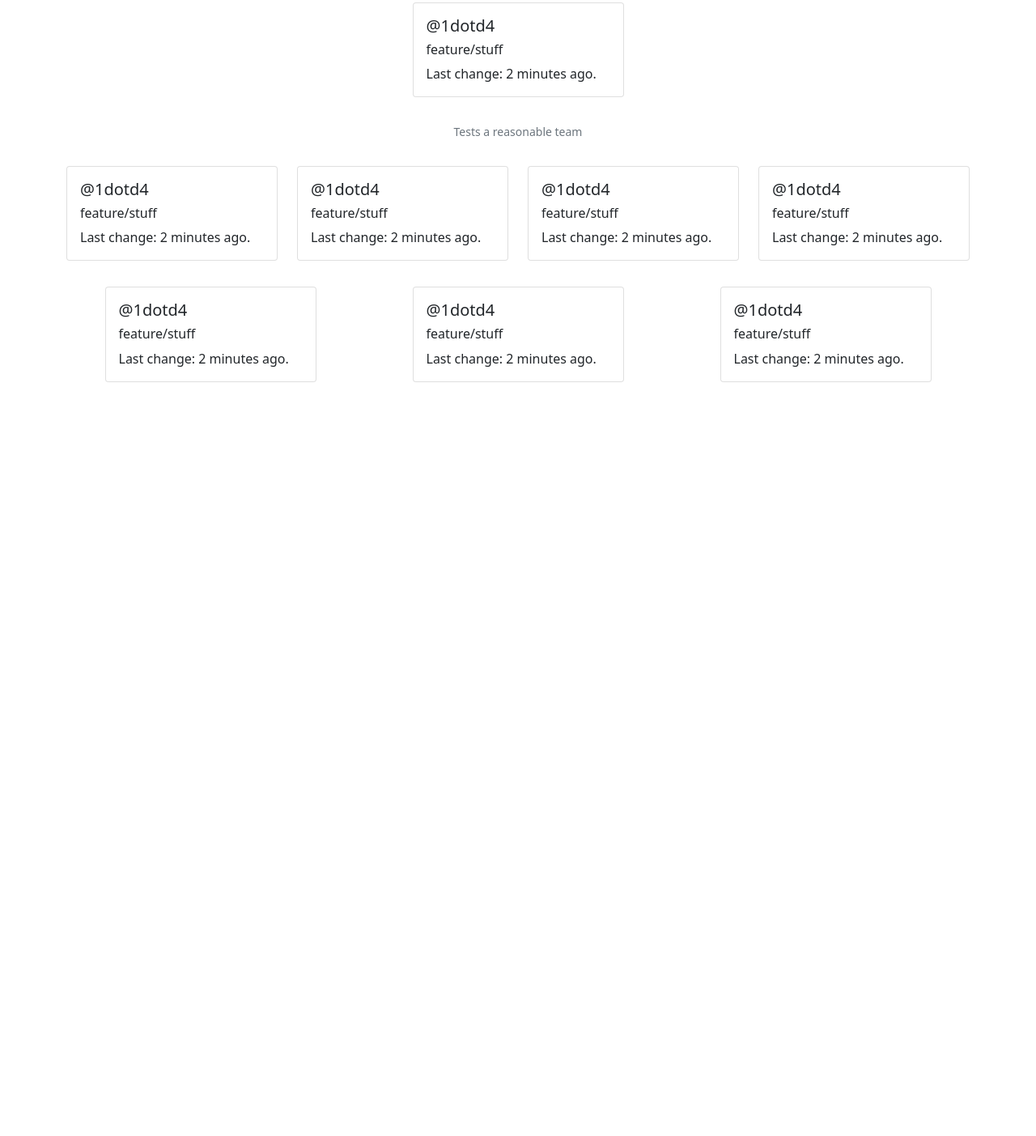
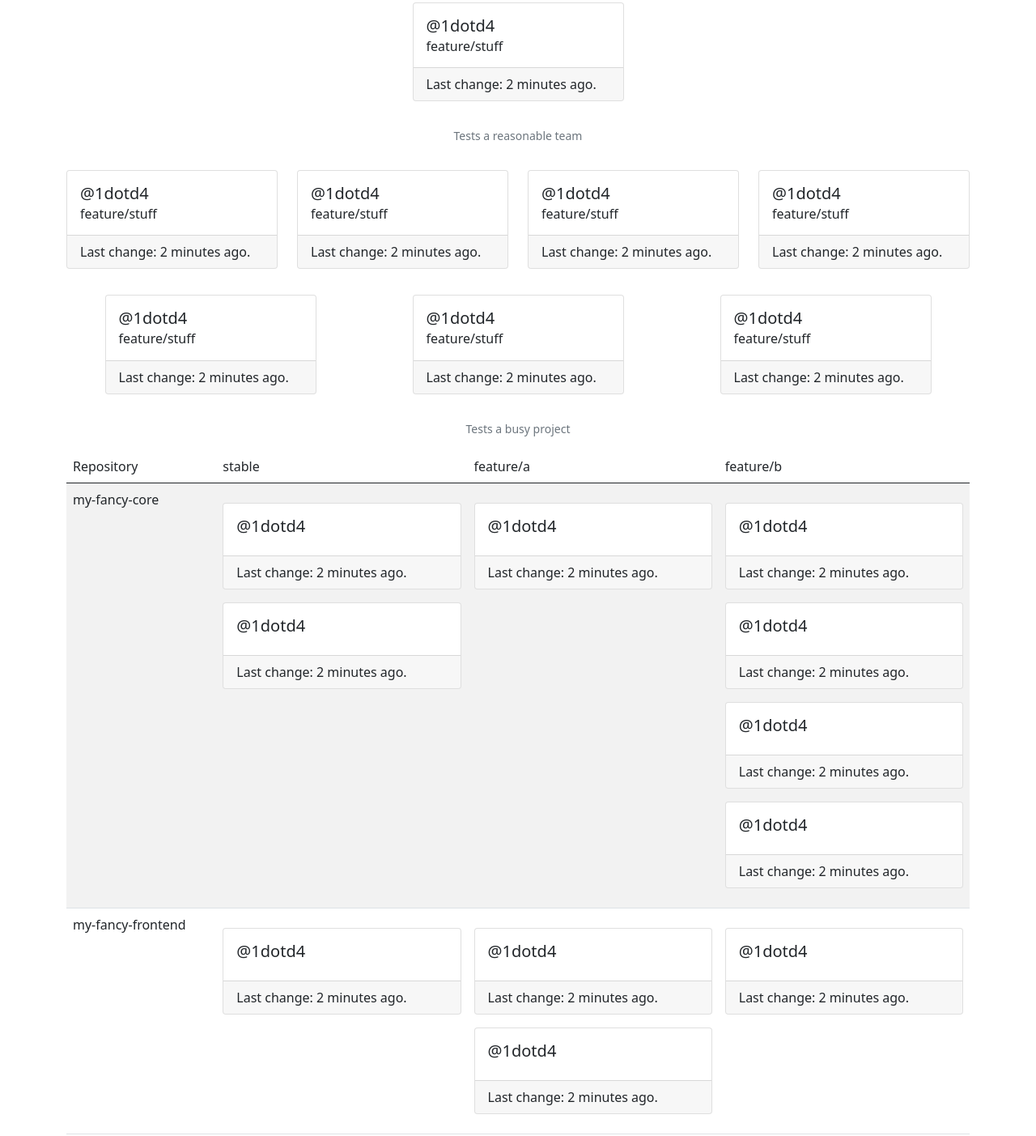
Before and after one commit to 1dotd4/git-overview, a plain HTML site: page index.html in a window 1280 px wide. Shown: the part 122-1525 px from the top of the page at 81% size. Before the commit the page ends 800 px from the top, so only its background shows below. Drawn offline with nearby package versions, Linux system fonts and the light colour scheme.

Commit message:
Repository preview

```diff
--- a/index.html
+++ b/index.html
@@ -40,8 +40,10 @@ ie. 7 cards => 2 - 3 - 2
       <div class="card">
         <div class="card-body">
           <h5 class="card-title">@1dotd4</h5>
-          <h6 class="card-subsitle">feature/stuff</h6>
-          <p class="card-text">Last change: 2 minutes ago.</p>
+          <h6 class="card-subtitle">feature/stuff</h6>
+        </div>
+        <div class="card-footer">
+          Last change: 2 minutes ago.
         </div>
       </div>
     </div>
@@ -50,16 +52,67 @@ ie. 7 cards => 2 - 3 - 2
 
   <p class="text-center text-muted small">Tests a reasonable team</p>
   <div class="row row-col-3">
-    <div class="col-lg-3 my-3 mx-auto"> <div class="card"> <div class="card-body"> <h5 class="card-title">@1dotd4</h5> <h6 class="card-subsitle">feature/stuff</h6> <p class="card-text">Last change: 2 minutes ago.</p> </div> </div> </div>
-    <div class="col-lg-3 my-3 mx-auto"> <div class="card"> <div class="card-body"> <h5 class="card-title">@1dotd4</h5> <h6 class="card-subsitle">feature/stuff</h6> <p class="card-text">Last change: 2 minutes ago.</p> </div> </div> </div>
-    <div class="col-lg-3 my-3 mx-auto"> <div class="card"> <div class="card-body"> <h5 class="card-title">@1dotd4</h5> <h6 class="card-subsitle">feature/stuff</h6> <p class="card-text">Last change: 2 minutes ago.</p> </div> </div> </div>
-    <div class="col-lg-3 my-3 mx-auto"> <div class="card"> <div class="card-body"> <h5 class="card-title">@1dotd4</h5> <h6 class="card-subsitle">feature/stuff</h6> <p class="card-text">Last change: 2 minutes ago.</p> </div> </div> </div>
-    <div class="col-lg-3 my-3 mx-auto"> <div class="card"> <div class="card-body"> <h5 class="card-title">@1dotd4</h5> <h6 class="card-subsitle">feature/stuff</h6> <p class="card-text">Last change: 2 minutes ago.</p> </div> </div> </div>
-    <div class="col-lg-3 my-3 mx-auto"> <div class="card"> <div class="card-body"> <h5 class="card-title">@1dotd4</h5> <h6 class="card-subsitle">feature/stuff</h6> <p class="card-text">Last change: 2 minutes ago.</p> </div> </div> </div>
-    <div class="col-lg-3 my-3 mx-auto"> <div class="card"> <div class="card-body"> <h5 class="card-title">@1dotd4</h5> <h6 class="card-subsitle">feature/stuff</h6> <p class="card-text">Last change: 2 minutes ago.</p> </div> </div> </div>
+    <div class="col-lg-3 my-3 mx-auto"> <div class="card"> <div class="card-body"> <h5 class="card-title">@1dotd4</h5> <h6 class="card-subtitle">feature/stuff</h6> </div> <div class="card-footer"> Last change: 2 minutes ago.  </div> </div> </div>
+    <div class="col-lg-3 my-3 mx-auto"> <div class="card"> <div class="card-body"> <h5 class="card-title">@1dotd4</h5> <h6 class="card-subtitle">feature/stuff</h6> </div> <div class="card-footer"> Last change: 2 minutes ago.  </div> </div> </div>
+    <div class="col-lg-3 my-3 mx-auto"> <div class="card"> <div class="card-body"> <h5 class="card-title">@1dotd4</h5> <h6 class="card-subtitle">feature/stuff</h6> </div> <div class="card-footer"> Last change: 2 minutes ago.  </div> </div> </div>
+    <div class="col-lg-3 my-3 mx-auto"> <div class="card"> <div class="card-body"> <h5 class="card-title">@1dotd4</h5> <h6 class="card-subtitle">feature/stuff</h6> </div> <div class="card-footer"> Last change: 2 minutes ago.  </div> </div> </div>
+    <div class="col-lg-3 my-3 mx-auto"> <div class="card"> <div class="card-body"> <h5 class="card-title">@1dotd4</h5> <h6 class="card-subtitle">feature/stuff</h6> </div> <div class="card-footer"> Last change: 2 minutes ago.  </div> </div> </div>
+    <div class="col-lg-3 my-3 mx-auto"> <div class="card"> <div class="card-body"> <h5 class="card-title">@1dotd4</h5> <h6 class="card-subtitle">feature/stuff</h6> </div> <div class="card-footer"> Last change: 2 minutes ago.  </div> </div> </div>
+    <div class="col-lg-3 my-3 mx-auto"> <div class="card"> <div class="card-body"> <h5 class="card-title">@1dotd4</h5> <h6 class="card-subtitle">feature/stuff</h6> </div> <div class="card-footer"> Last change: 2 minutes ago.  </div> </div> </div>
   </div>
 
 </div>
 
+<div class="container">
+  <p class="text-center text-muted mt-3 small">Tests a busy project</p>
+  <div class="table-responsive">
+    <table class="table table-striped table-hover">
+      <thead>
+        <tr>
+          <td>Repository</td>
+          <td>stable</td>
+          <td>feature/a</td>
+          <td>feature/b</td>
+        </tr>
+      </thead>
+      <tbody>
+        <tr>
+          <td>
+            my-fancy-core
+          </td>
+          <td>
+      <div class="card my-3"> <div class="card-body"> <h5 class="card-title">@1dotd4</h5> </div> <div class="card-footer"> Last change: 2 minutes ago.  </div> </div>
+      <div class="card my-3"> <div class="card-body"> <h5 class="card-title">@1dotd4</h5> </div> <div class="card-footer"> Last change: 2 minutes ago.  </div> </div>
+          </td>
+          <td>
+      <div class="card my-3"> <div class="card-body"> <h5 class="card-title">@1dotd4</h5> </div> <div class="card-footer"> Last change: 2 minutes ago.  </div> </div>
+          </td>
+          <td>
+      <div class="card my-3"> <div class="card-body"> <h5 class="card-title">@1dotd4</h5> </div> <div class="card-footer"> Last change: 2 minutes ago.  </div> </div>
+      <div class="card my-3"> <div class="card-body"> <h5 class="card-title">@1dotd4</h5> </div> <div class="card-footer"> Last change: 2 minutes ago.  </div> </div>
+      <div class="card my-3"> <div class="card-body"> <h5 class="card-title">@1dotd4</h5> </div> <div class="card-footer"> Last change: 2 minutes ago.  </div> </div>
+      <div class="card my-3"> <div class="card-body"> <h5 class="card-title">@1dotd4</h5> </div> <div class="card-footer"> Last change: 2 minutes ago.  </div> </div>
+          </td>
+        </tr>
+        <tr>
+          <td>
+            my-fancy-frontend
+          </td>
+          <td>
+      <div class="card my-3"> <div class="card-body"> <h5 class="card-title">@1dotd4</h5> </div> <div class="card-footer"> Last change: 2 minutes ago.  </div> </div>
+          </td>
+          <td>
+      <div class="card my-3"> <div class="card-body"> <h5 class="card-title">@1dotd4</h5> </div> <div class="card-footer"> Last change: 2 minutes ago.  </div> </div>
+      <div class="card my-3"> <div class="card-body"> <h5 class="card-title">@1dotd4</h5> </div> <div class="card-footer"> Last change: 2 minutes ago.  </div> </div>
+          </td>
+          <td>
+      <div class="card my-3"> <div class="card-body"> <h5 class="card-title">@1dotd4</h5> </div> <div class="card-footer"> Last change: 2 minutes ago.  </div> </div>
+          </td>
+        </tr>
+      </tbody>
+    </table>
+  </div>
+</div>
+
 </body>
 </html>
```
Also changed, not shown: 1 other file.
